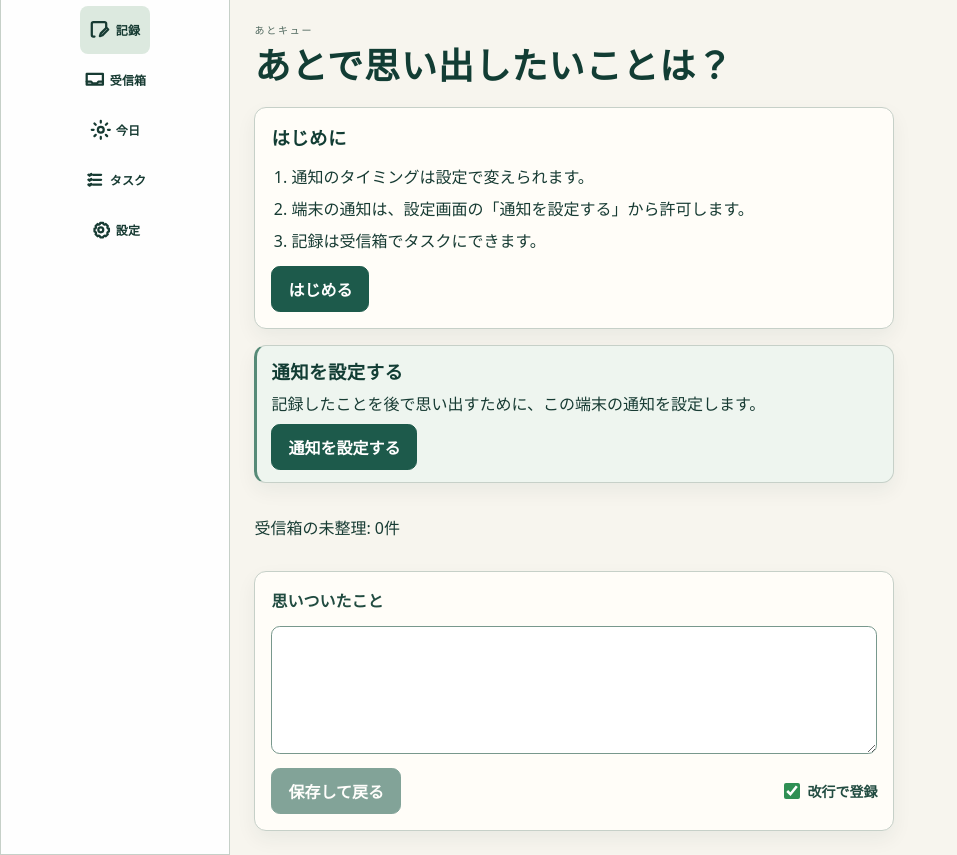
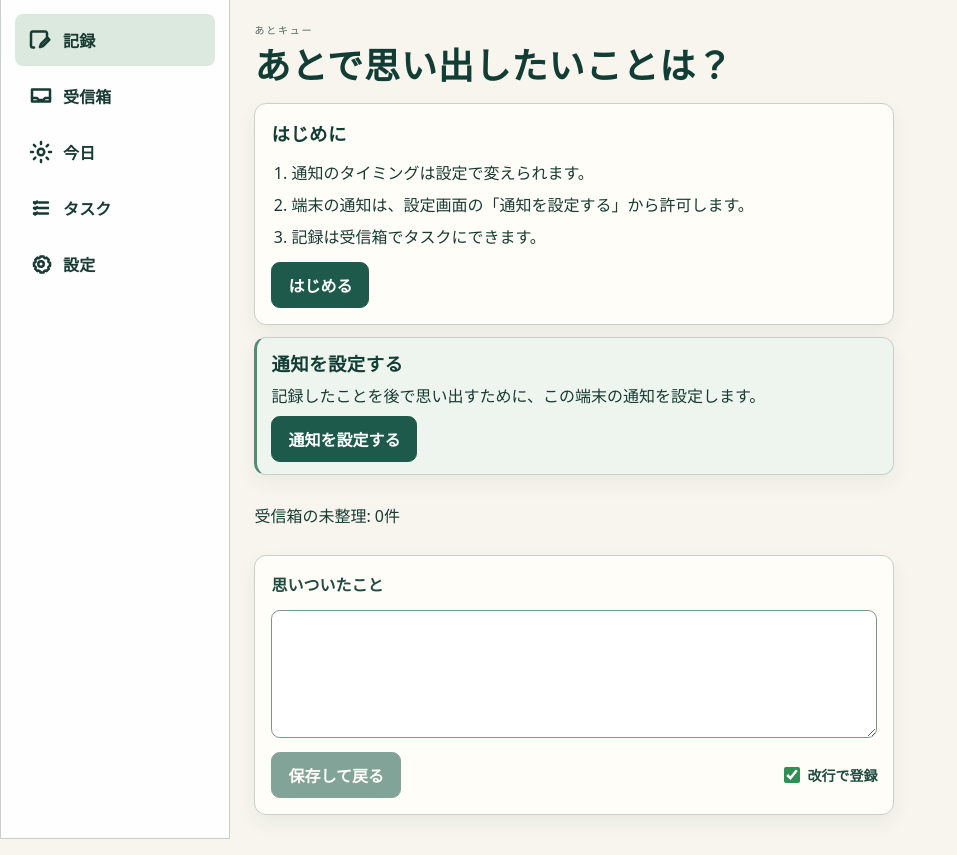
Before and after one commit to gerupon-lgtm/atoqueue, a React (Vite) app in the folder apps/web/: page / in a window 1280 px wide. Shown: the whole page, without its empty margins (0-957 px from the left). Built offline with nearby package versions, Linux system fonts and the light colour scheme; a web font is replaced by a local one.

Commit message:
style: align page spacing and desktop navigation

```diff
--- a/apps/web/src/app/AppShell.css
+++ b/apps/web/src/app/AppShell.css
@@ -43,7 +43,7 @@ body {
 .app-shell__content > section {
   width: min(100%, 46rem);
   display: grid;
-  gap: 1rem;
+  gap: 0.75rem;
 }
 
 .app-shell__content h1,
@@ -623,6 +623,8 @@ body {
     position: static;
     flex-direction: column;
     justify-content: flex-start;
+    gap: 0.25rem;
+    padding: 0.875rem;
     border-top: 0;
     border-right: 1px solid #c6d0c8;
     border-radius: 0;
@@ -636,8 +638,21 @@ body {
   }
 
   .app-shell__nav-link {
-    flex: 0 0 44px;
+    width: 100%;
+    min-height: 52px;
+    flex: 0 0 52px;
     justify-content: flex-start;
-    padding-inline: 0.625rem;
+    gap: 0.625rem;
+    padding-inline: 0.875rem;
+    font-size: 1rem;
+  }
+
+  .app-shell__nav-link:hover {
+    background: #edf3ee;
+  }
+
+  .app-shell__nav-icon {
+    width: 1.5rem;
+    height: 1.5rem;
   }
 }
--- a/apps/web/src/features/capture/QuickCapturePage.css
+++ b/apps/web/src/features/capture/QuickCapturePage.css
@@ -1,6 +1,6 @@
 .quick-capture {
   display: grid;
-  gap: 1rem;
+  gap: 0.75rem;
   max-width: 640px;
 }
 
```
Also changed, not shown: 1 other file (tests, documents, lock files or other folders).
